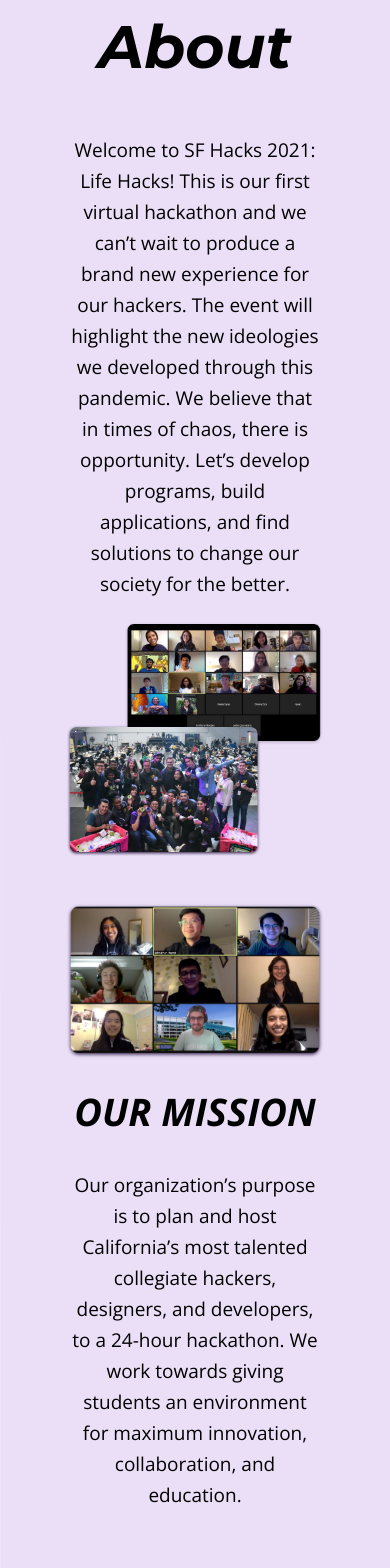
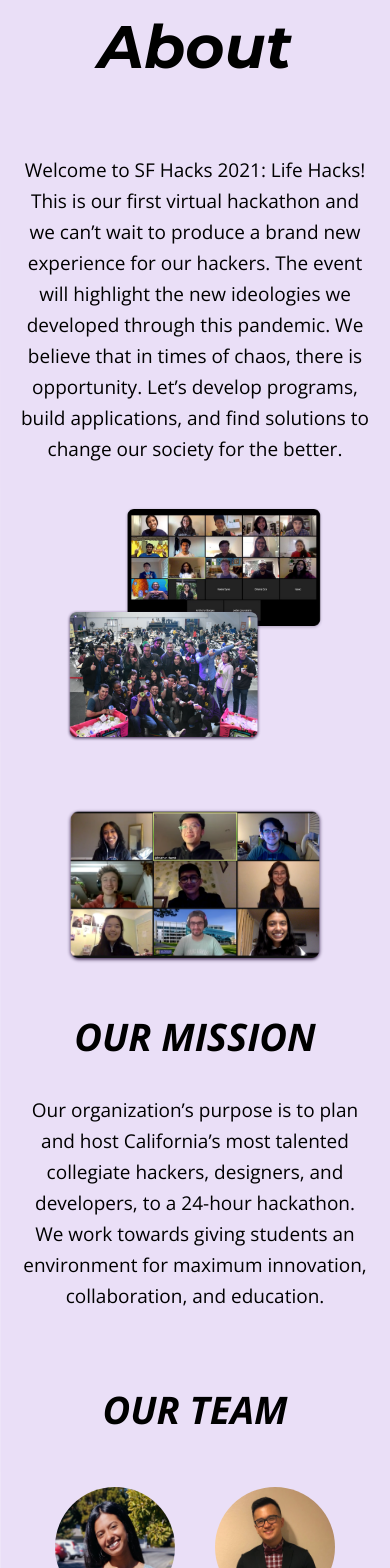
Before and after one commit to sf-hacks-admin/2021website, a React (Create React App) app in the folder app/: page / in a window 390 px wide. Shown: the part 1100-2668 px from the top of the page. Built offline with nearby package versions, Linux system fonts and the light colour scheme.

Commit message:
Add responsive about spacing

```diff
--- a/app/src/screens/AboutSection.js
+++ b/app/src/screens/AboutSection.js
@@ -104,11 +104,11 @@ const AboutSection = () => {
           }}
         >
           <div
+            id="mobileAboutCol"
             className="reg-2"
             style={{
               width: 430,
               // marginBottom: 20,
-              margin: "0 50px 20px 50px",
               textAlign:"center",
             }}
           >
@@ -119,7 +119,7 @@ const AboutSection = () => {
             there is opportunity. Let’s develop programs, build applications,
             and find solutions to change our society for the better.
           </div>
-          <div style={{ margin: "0 50px 20px 50px"}}>
+          <div id="mobileAboutCol" >
             <img src={aboutPicture} className="aboutPicture" />
           </div>
         </div>
@@ -139,17 +139,17 @@ const AboutSection = () => {
         <div>
           <img
             src={teamPic}
+            id="mobileAboutCol"
             className="teamPic"
-            style={{ margin: "0 50px 20px 50px",}}
             //style={{ height: 275, width: "auto", marginTop: 20 }}
           />
         </div>
         <div
+          id="mobileAboutCol"
           className="reg-2"
           style={{
             width: 425,
             // marginBottom: 20,
-            margin: "0 50px 20px 50px",
             font: "normal normal normal Open Sans",
             textAlign:"center",
           }}
--- a/app/src/styles/AboutSection.css
+++ b/app/src/styles/AboutSection.css
@@ -38,6 +38,10 @@
   font-weight: 400;
   line-height: 20px;
   color: #ffffff;
+}
+
+#mobileAboutCol {
+  margin: 0 50px 20px 50px;
 }
 
 .about-h1 {
@@ -94,12 +98,15 @@
 
 @media only screen and (max-width: 500px){
   .aboutPicture{
-    width:260px;
+    width: 260px;
     height: auto;
   }
   .teamPic{
     width: 260px;
     height: auto;
+  }
+  #mobileAboutCol {
+    margin: 20px 0;
   }
 }
 
```
